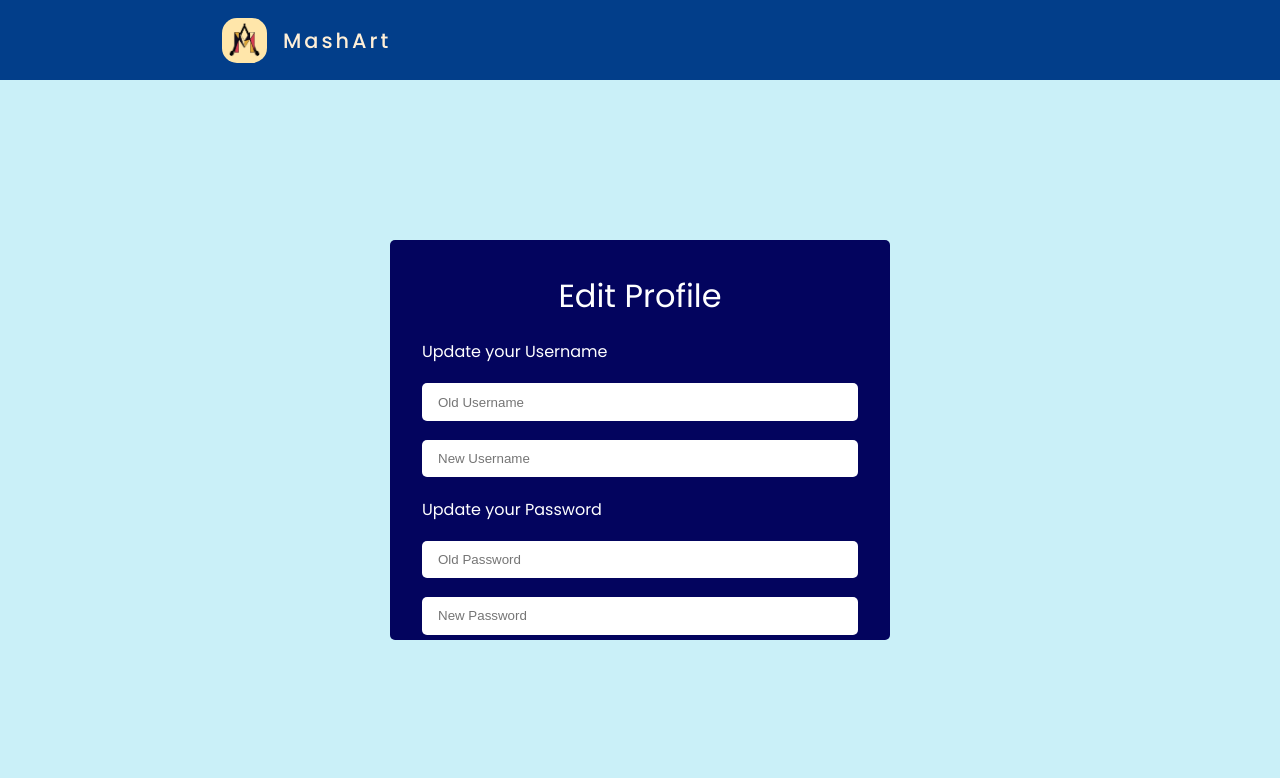
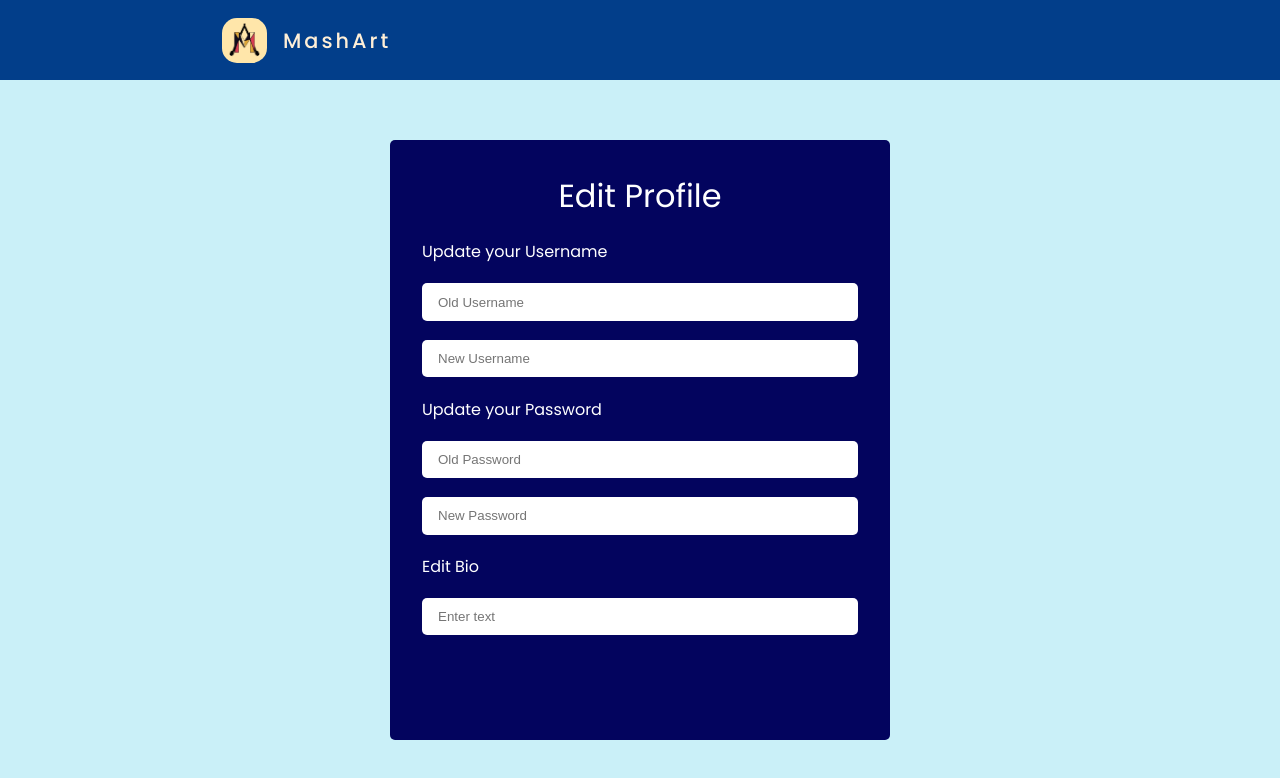
Before and after one commit to HARALARK/MashArt, a React (Create React App) app in the folder mashart/frontend/: page /edit-profile in a window 1280 px wide. Shown: the top 778 px of the page. Built offline with nearby package versions, Linux system fonts and the light colour scheme; a web font is replaced by a local one.

Commit message:
<added edit bio in frontend>

```diff
--- a/mashart/frontend/src/App.js
+++ b/mashart/frontend/src/App.js
@@ -12,7 +12,7 @@ import LoginScreen from "./screens/LoginScreen"
 import ProfileScreen from "./screens/ProfileScreen"
 import SignupScreen from "./screens/SignupScreen"
 import ResetPasswordScreen from "./screens/ResetPasswordScreen"
-import RoomStartScreen from "./screens/RoomStartScreen"
+//import RoomStartScreen from "./screens/RoomStartScreen"
 import EditProfileScreen from "./screens/EditProfileScreen"
 
 function App() {
--- a/mashart/frontend/src/screens/EditProfileScreen.js
+++ b/mashart/frontend/src/screens/EditProfileScreen.js
@@ -9,7 +9,8 @@ const EditProfileScreen = () => {
     <Hero>
         <Container>
             <Form>
-                <p className="heading">Edit Profile</p>
+                <p1 className="heading">Edit Profile</p1>
+
                 <p className="subheading"> Update your Username </p>
                 <Input
                             type="text"
@@ -35,11 +36,19 @@ const EditProfileScreen = () => {
                             placeholder="New Password"
                             required
                         />
+                <p className="subheading"> Edit Bio </p>
+                <Input
+                            type="text"
+                            placeholder="Enter text"
+                            required
+                        />
+
             </Form>
         </Container>
     </Hero>
   </div>
 )};
+
 
 const Hero = styled.section`
   width: 100%;
@@ -47,6 +56,7 @@ const Hero = styled.section`
   justify-content: center;
   align-items: center;
 `
+
 
 const Container = styled.div`
   display: flex;
@@ -81,7 +91,7 @@ const Form = styled.form`
   border-radius: 5px;
 
   width: 500px;
-  height: 400px;
+  height: 600px;
   display: flex;
   flex-direction: column;
   gap: 1.2rem;
--- a/mashart/frontend/src/screens/ProfileScreen.js
+++ b/mashart/frontend/src/screens/ProfileScreen.js
@@ -89,7 +89,7 @@ const InfoSection = styled.section`
 
 const Button = styled.p`
   text-align: center;
-  padding: 0.5rem 1rem;
+  padding: 0.2rem 1rem;
   border: 3px solid var(--secondary);
   color: var(--secondary);
   border-radius: 5px;
```
